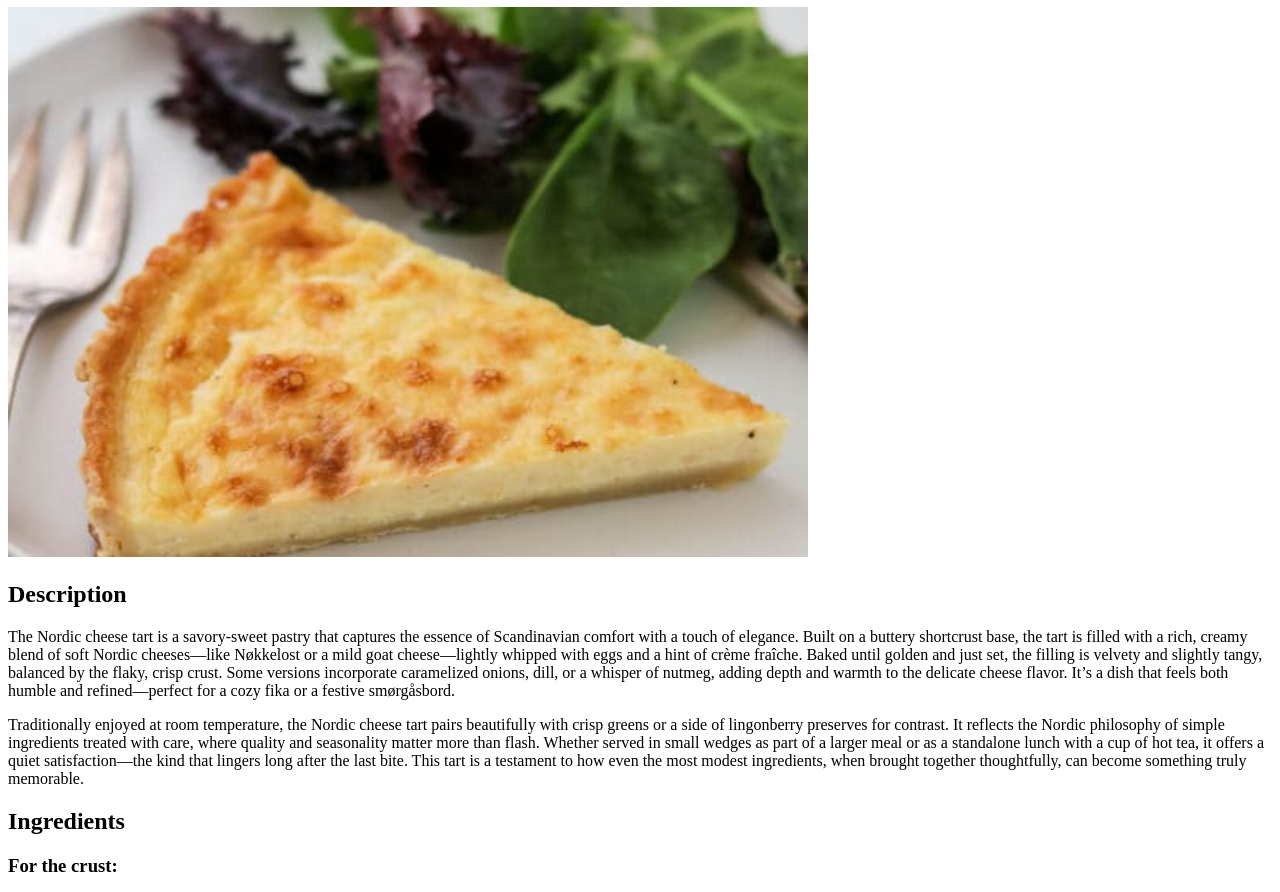
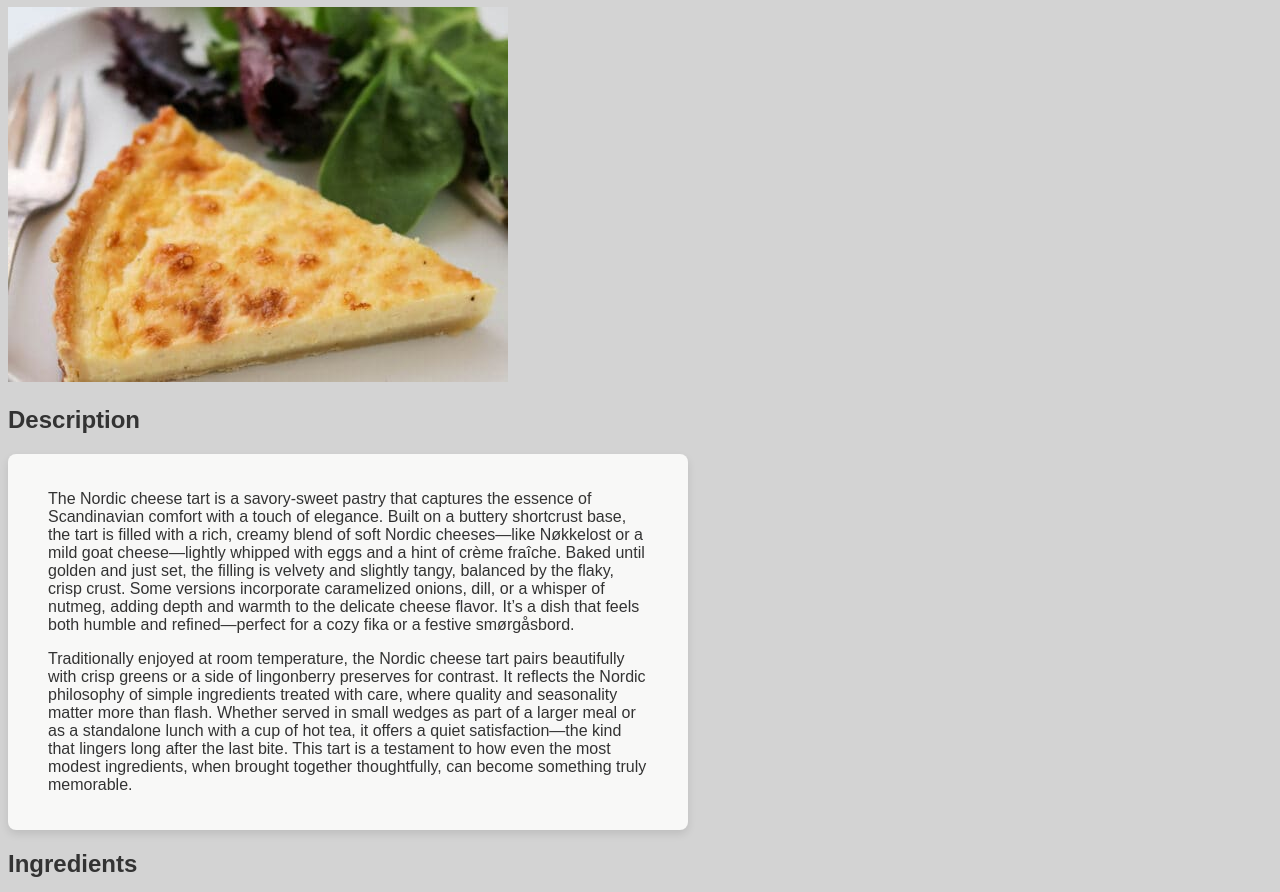
Before and after one commit to pammishaw/odin-recipes, a plain HTML site: page recipes/chztarts.html in a window 1280 px wide. Shown: the part 99-991 px from the top of the page. Drawn offline with Linux system fonts and the light colour scheme.

Commit message:
Add CSS styling to pages
A style.css file was created to provide a basic style to the recipe
pages. Missing ul and ol tags were added. The image sizing was removed
from the cheese tart page to reduce resolution issues. "0.5" was changed
to "1/2" in the lohikeitto recipe for consistency's sake.

```diff
--- a/recipes/chztarts.html
+++ b/recipes/chztarts.html
@@ -4,15 +4,17 @@
     <meta charset="UTF-8">
     <meta name="viewport" content="width=device-width, initial-scale=1.0">
     <title>Odin Recipes | Nordic Cheese Tart</title>
+    <link rel="stylesheet" href="../style.css">
 </head>
 <body>
     <a href="../index.html">Home</a>
 
     <h1>Nordic Cheese Tart</h1>
 
-    <img src="../img/chztart.jpg" alt="A slice of cheese tart on a white plate alongside a salad and fork" height="550" width="800">
+    <img src="../img/chztart.jpg" alt="A slice of cheese tart on a white plate alongside a salad and fork">
 
     <h2>Description</h2>
+    <div class="recipe-container">
         <p> The Nordic cheese tart is a savory-sweet pastry that captures the essence of Scandinavian comfort with a touch of elegance.
             Built on a buttery shortcrust base, the tart is filled with a rich, creamy blend of soft Nordic cheeses—like Nøkkelost or a mild goat cheese—lightly whipped with eggs and a hint of crème fraîche.
             Baked until golden and just set, the filling is velvety and slightly tangy, balanced by the flaky, crisp crust.
@@ -22,9 +24,11 @@
             It reflects the Nordic philosophy of simple ingredients treated with care, where quality and seasonality matter more than flash.
             Whether served in small wedges as part of a larger meal or as a standalone lunch with a cup of hot tea, it offers a quiet satisfaction—the kind that lingers long after the last bite.
             This tart is a testament to how even the most modest ingredients, when brought together thoughtfully, can become something truly memorable.</p>
+    </div>
 
     <h2>Ingredients</h2>
     <h3>For the crust:</h3>
+    <div class="recipe-container">
         <ul>
             <li>1 1/2 cups all-purpose flour</li>
             <li>1 tsp salt</li>
@@ -32,7 +36,10 @@
             <li>1 egg</li>
             <li>1-2 tsp cold water</li>
         </ul>
+    </div>
+
     <h3>For the filling:</h3>
+    <div class="recipe-container">
         <ul>
             <li>4 eggs</li>
             <li>3/4 cup heavy cream</li>
@@ -43,8 +50,9 @@
             <li>1/2 tsp cayenne</li>
             <li>Salt and pepper to taste</li>
         </ul>
-
+    </div>
     <h2>Instructions</h2>
+    <div class="recipe-container">
         <ol>
             <li>Combine the flour and salt in a large bowl. Add the butter and toss to coat. Mix by hand or food processor until the mixture has a crumbly, sand-like consistency. </li>
             <li>Add the egg and mix by hand or food processor until the dough holds together when pressed between your fingers.</li>
@@ -53,5 +61,6 @@
             <li>Combine the filling ingredients into a large bowl. Pour the batter into the tart pan and bake for about 45 minutes, until the tart becomes a golden brown.</li>
             <li>Serve while still warm with lingonberry jam or your favorite salad.</li>
         </ol>
+    </div>
 </body>
 </html>
--- /dev/null
+++ b/style.css
@@ -0,0 +1,18 @@
+body {
+    font-family: Arial, sans-serif;
+    background-color: #d3d3d3;
+    color: #333;
+}
+
+h1 {
+    color: #000080;
+}
+
+.recipe-container {
+    background-color: rgb(248, 248, 247);
+    padding: 20px 40px;
+    border-radius: 8px;
+    box-shadow: 0 4px 8px rgba(0, 0, 0, 0.1);
+    text-align: left;
+    max-width: 600px;
+}
```
Also changed, not shown: index.html (+4 -0 lines), recipes/applecake.html (+7 -0 lines), recipes/brownchzmeatballs.html (+12 -1 lines), recipes/fiskekaker.html (+10 -0 lines), recipes/flatbread.html (+9 -0 lines), recipes/lingjam.html (+7 -0 lines), recipes/lohikeitto.html (+9 -1 lines), recipes/rutcasserole.html (+9 -0 lines), recipes/tarteletter.html (+10 -0 lines). Lines whose indentation alone changed are shown as unchanged.
